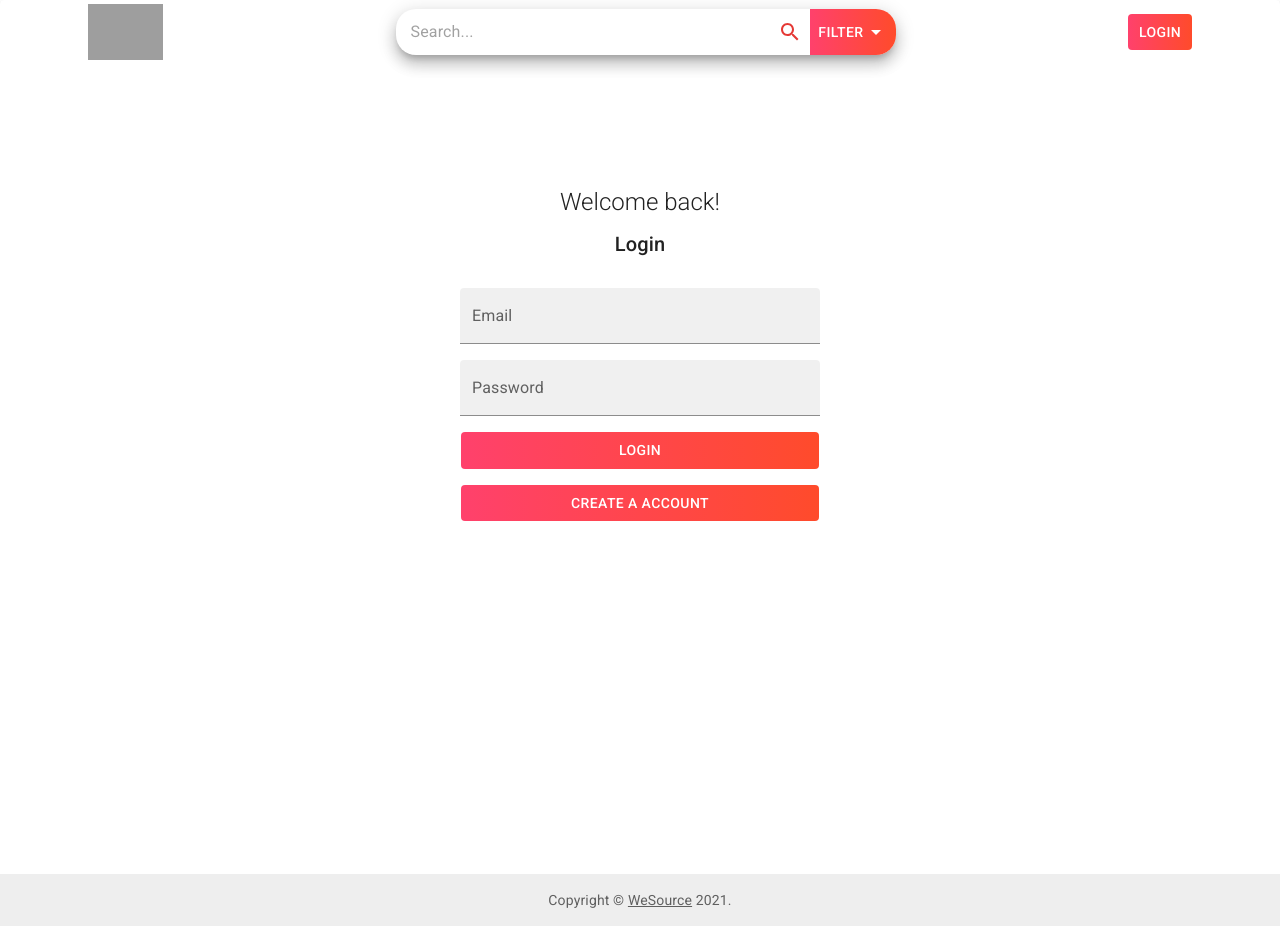
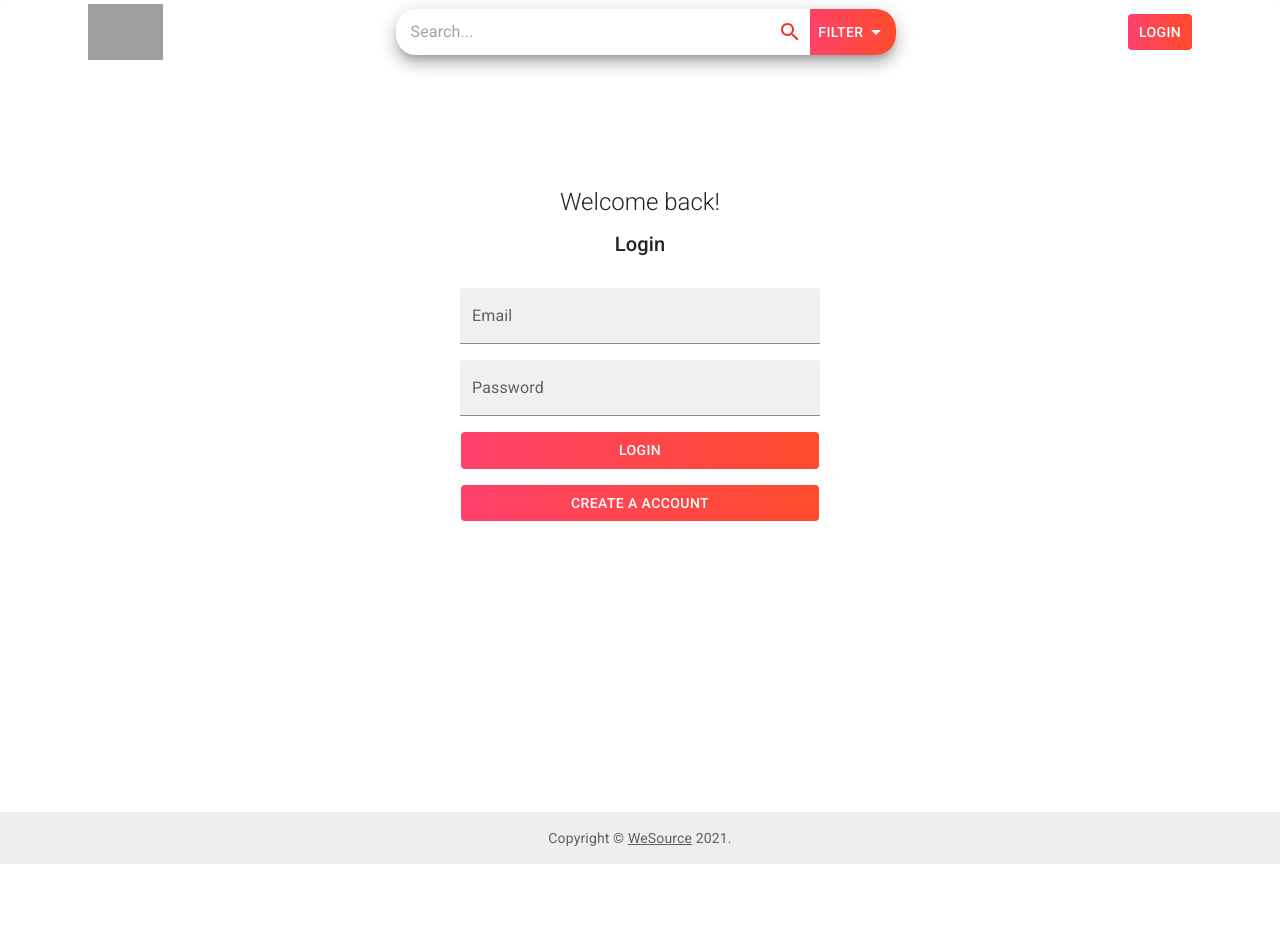
Before and after one commit to marajput123/wesource-frontend, a React (Create React App) app: page /login in a window 1280 px wide. After the commit the page ends 864 px from the top, so only its background shows below. Built offline with nearby package versions, Linux system fonts and the light colour scheme; grey boxes are pictures that could not be loaded.

Commit message:
Refactored code and fixed styling issues

```diff
--- a/src/App.js
+++ b/src/App.js
@@ -3,22 +3,25 @@ import { BrowserRouter as Router, Switch, Route } from 'react-router-dom'
 import {Container} from '@mui/material'
 import LandingPage from './pages/LandingPage';
 import LogIn from './pages/login/LogIn';
-import SignUp from './pages/SignUp';
+import NavBar from './components/NavBar';
 import Footer from './components/Footer';
-import NavBar from './components/NavBar';
+import { Box } from '@mui/system';
 
 function App() {
   return (
     <>
     <Router>
-    <NavBar/>
+      <NavBar/>
       <Switch>
-        {/* Landing Page */}
-        <Route exact path='/' component={LandingPage} />
-        {/* Login Page */}
-        <Route exact path='/login' component={LogIn} />
-        {/* Sign Up Page */}
-        <Route exact path='/signup' component={SignUp} />
+        <Box sx={{height:"100vh", display:"flex", minHeight:"700px", flexDirection:"column"}}>
+          <Container maxWidth="lg" sx={{flexGrow:1}}>
+              {/* Landing Page */}
+              <Route exact path='/' component={LandingPage} />
+              {/* Login Page */}
+              <Route exact path='/login' component={LogIn} />
+          </Container>
+          <Footer/>
+        </Box>
       </Switch>
     </Router>
 
--- a/src/components/Buttons.js
+++ b/src/components/Buttons.js
@@ -4,10 +4,11 @@ import { styled } from '@mui/system'
 export const PrimaryButton = styled(Button)(({theme}) => ({
     background: " linear-gradient(to right, #ff416c, #ff4b2b)",
     color:"white"
-}))
+}));
+
 export const FilterButton = styled(Button)(({theme}) => ({
     background: " linear-gradient(to right, #ff416c, #ff4b2b)",
     color:"white",
     height:"46px",
     borderRadius:"0px 20px 20px 0px"
-}))
+}));
--- a/src/index.css
+++ b/src/index.css
@@ -2,6 +2,7 @@ body,
 html {
   padding: 0px;
   margin: 0px;
+  min-width: 360px;
 }
 
 * {
--- a/src/pages/SignUp.js
+++ /dev/null
@@ -1,101 +0,0 @@
-
-import * as React from 'react';
-import { Avatar, Button, TextField, Link, Grid, Box, Container, Typography } from '@mui/material'
-import { createTheme, ThemeProvider } from '@mui/material/styles';
-import LockOutlinedIcon from '@mui/icons-material/LockOutlined';
-import Footer from '../components/Footer';
-import { Link as RouterLink } from 'react-router-dom'
-
-const SignUp = () => {
-    const handleSubmit = (event) => {
-        event.preventDefault();
-        console.log('yee haw')
-    };
-
-    return (
-        <>
-            {/* Main Content */}
-            < Container component="main" maxWidth="xs" >
-                <Box
-                    sx={{
-                        marginTop: 4,
-                        display: 'flex',
-                        flexDirection: 'column',
-                        alignItems: 'center'
-                    }}
-                >
-
-                    <Avatar sx={{ m: 1, bgcolor: 'primary.main' }}>
-                        <LockOutlinedIcon />
-                    </Avatar>
-                    <Typography component="h1" variant="h5">
-                        Sign Up
-                    </Typography>
-
-                    <Box component="form" noValidate onSubmit={handleSubmit} sx={{ mt: 3 }}>
-                        <Grid container spacing={2}>
-                            <Grid item xs={12}>
-                                <TextField
-                                    autoComplete="fname"
-                                    name="firstName"
-                                    required
-                                    fullWidth
-                                    id="firstName"
-                                    label="First Name"
-                                    autoFocus
-                                />
-                            </Grid>
-                            <Grid item xs={12}>
-                                <TextField
-                                    required
-                                    fullWidth
-                                    id="email"
-                                    label="Email Address"
-                                    name="email"
-                                />
-                            </Grid>
-                            <Grid item xs={12}>
-                                <TextField
-                                    required
-                                    fullWidth
-                                    name="password"
-                                    label="Password"
-                                    type="password"
-                                />
-                            </Grid>
-                            <Grid item xs={12}>
-                                <TextField
-                                    required
-                                    fullWidth
-                                    name="password"
-                                    label="Confirm Password"
-                                    type="password"
-                                />
-                            </Grid>
-                        </Grid>
-                        <Button
-                            type="submit"
-                            fullWidth
-                            variant="contained"
-                            sx={{ mt: 3, mb: 2 }}
-                        >
-                            Sign Up
-                        </Button>
-                    </Box>
-                    <Typography mt={4} variant="body2" >
-                        Already have an account?
-                        <Link pl={1} component={RouterLink} to='/login'>
-                            Log In
-                        </Link>
-                    </Typography>
-
-                </Box>
-            </Container >
-
-            {/* Footer */}
-            < Footer />
-        </>
-    );
-}
-
-export default SignUp;
--- a/src/pages/login/LogIn.js
+++ b/src/pages/login/LogIn.js
@@ -1,6 +1,5 @@
 import React, {useState} from 'react';
-import { Box, Container} from '@mui/material'
-import Footer from '../../components/Footer';
+import { Box} from '@mui/material'
 import SignIn from './SignIn';
 import SignUp from './SignUp';
 
@@ -8,12 +7,25 @@ const LogIn = () => {
     const [isRegister, useRegister] = useState(false)
     return (
         <>
-            <Container maxWidth="lg">
-                <Box sx={{height:"100vh", display:"flex"}}>
-                    {!isRegister? <SignIn useRegister={useRegister}/>:<SignUp useRegister={useRegister}/>}
-                </Box>
-            </Container>
-            <Footer/>
+        <Box
+            sx={{
+                flex:1,
+                borderRadius:"0px",
+                margin:"10px 0px",
+                maxHeight:"900px",
+                }}
+            >
+                <Box sx={{
+                    paddingTop:"7rem",
+                    display:"flex",
+                    flexDirection:"column",
+                    alignItems:"center",
+                    '& .MuiTextField-root ': { m: 1, maxWidth: '45ch', width:"90%" },
+                    '& .MuiButton-root': { m: 1, maxWidth: '45ch', width:"90%" },
+                }}>
+            {!isRegister? <SignIn useRegister={useRegister}/>:<SignUp useRegister={useRegister}/>}
+            </Box>
+        </Box>
         </>
     );
 }
--- a/src/pages/login/SignIn.js
+++ b/src/pages/login/SignIn.js
@@ -1,5 +1,4 @@
 import { TextField, Typography } from '@mui/material'
-import { Box } from '@mui/system'
 import React, {useState} from 'react'
 import { PrimaryButton } from '../../components/Buttons'
 
@@ -7,31 +6,14 @@ const SignIn = ({useRegister}) => {
     const [email, setEmail] = useState("")
     const [password, setPassword] = useState("")
     return (
-        <Box
-            sx={{
-                flex:1,
-                borderRadius:"0px",
-                margin:"10px 0px",
-                height:"100vh",
-                maxHeight:"900px",
-                }}
-            >
-                <Box sx={{
-                    paddingTop:"7rem",
-                    display:"flex",
-                    flexDirection:"column",
-                    alignItems:"center",
-                    '& .MuiTextField-root ': { m: 1, maxWidth: '45ch', width:"90%" },
-                    '& .MuiButton-root': { m: 1, maxWidth: '45ch', width:"90%" },
-                }}>
+        <>
             <Typography variant="h5" sx={{paddingBottom:"10px", fontWeight:200}}>Welcome back!</Typography>
             <Typography variant="h6" sx={{paddingBottom:"20px"}}>Login</Typography>
             <TextField label="Email" variant="filled" value={email} onChange={(e) => setEmail(e.target.value)}/>
             <TextField label="Password" variant="filled" value={password} onChange={(e) => setPassword(e.target.value)}/>
             <PrimaryButton>Login</PrimaryButton>
             <PrimaryButton onClick={e => useRegister(true)}>Create a account</PrimaryButton>
-                </Box>
-        </Box>
+        </>
     )
 }
 
--- a/src/pages/login/SignUp.js
+++ b/src/pages/login/SignUp.js
@@ -1,4 +1,3 @@
-import { Box } from '@mui/system'
 import {  TextField, Typography } from '@mui/material'
 import React, {useState} from 'react'
 import { PrimaryButton } from '../../components/Buttons'
@@ -9,23 +8,7 @@ const SignUp = ({useRegister}) => {
     const [email, setEmail] = useState("")
     const [password, setPassword] = useState("")
     return (
-        <Box
-            sx={{
-                flex:1,
-                borderRadius:"0px",
-                height:"100vh",
-                maxHeight:"900px",
-                }}
-            >
-
-                <Box sx={{
-                    paddingTop:"7rem",
-                    display:"flex",
-                    flexDirection:"column",
-                    alignItems:"center",
-                    '& .MuiTextField-root': { m: 2, maxWidth: '45ch', width:"90%" },
-                    '& .MuiButton-root': { m: 1, maxWidth: '45ch', width:"90%" },
-                }}>
+            <>
                 <Typography variant="h5" sx={{paddingBottom:"10px", fontWeight:200}}>Hello new user!</Typography>
                 <Typography variant="h6" sx={{paddingBottom:"20px"}}>Register</Typography>
                 <TextField label="First Name" variant="outlined" value={firstName} onChange={(e) => setFirstName(e.target.value)}/>
@@ -34,8 +17,7 @@ const SignUp = ({useRegister}) => {
                 <TextField label="Password" variant="outlined" value={password} onChange={(e) => setPassword(e.target.value)}/>
                 <PrimaryButton>Register</PrimaryButton>
                 <PrimaryButton onClick={e => useRegister(false)} >Already a user?</PrimaryButton>
-                </Box>
-        </Box>
+            </>
     )
 }
 
--- a/src/theme.js
+++ b/src/theme.js
@@ -5,10 +5,6 @@ import { createTheme } from '@mui/material/styles';
 const theme = createTheme({
   palette: {
     type:"light",
-    background:{
-      // default:"#1E1E1E",
-      // paper:"#2F2F2F"
-    },
     primary: {
       main: '#e53935',
     },
@@ -18,10 +14,6 @@ const theme = createTheme({
     error: {
       main: red.A400,
     },
-    text:{
-      // primary:"#F7F6F2",
-      // secondary:"#F7F6F2"
-    }
   },
 });
 
```
Lines whose indentation alone changed are shown as unchanged.
